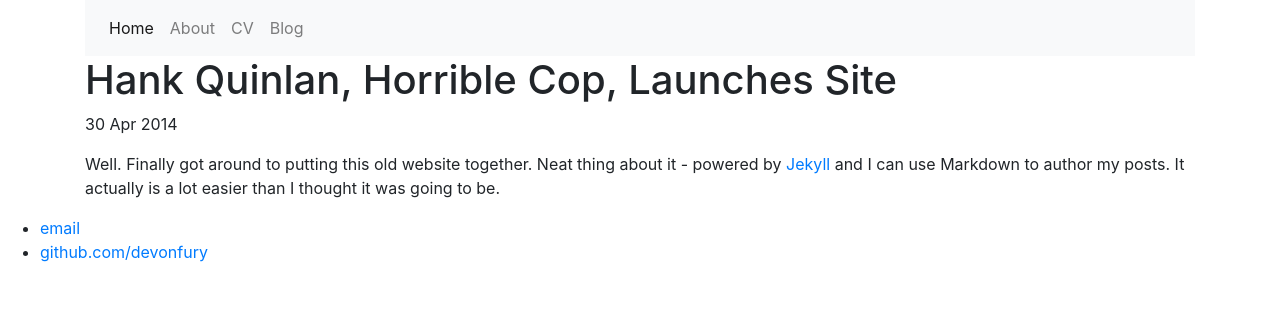
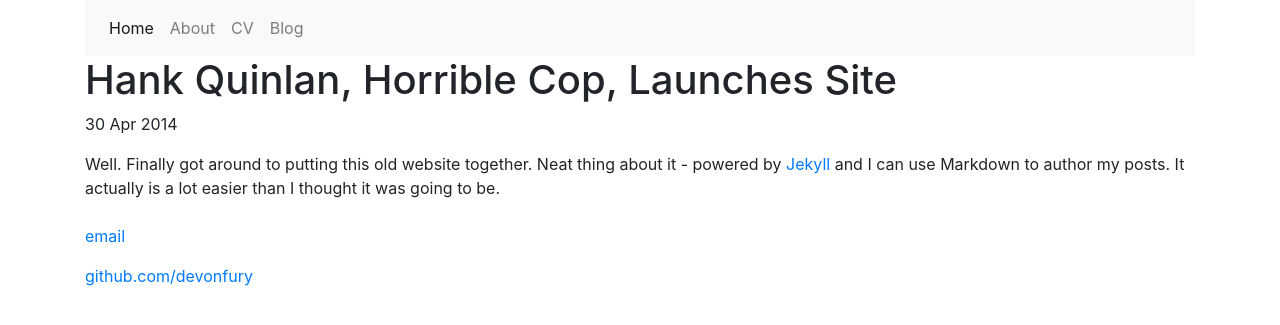
Before and after one commit to devonfury/devonfury.github.io, a Jekyll site: the page built from _posts/2019-12-30-test-post.md, in a window 1280 px wide. Shown: the top 325 px of the page. Built offline with Jekyll 4.4.1, drawn with Linux system fonts in a browser that asks for light colours.

Commit message:
correcting footer

```diff
--- a/_layouts/default.html
+++ b/_layouts/default.html
@@ -25,11 +25,11 @@
 			{{ content }}
 
 			</div><!-- /.container -->
-			<footer>
-	    		<ul>
-	        		<li><a href="mailto:marvin.carpenter@gmail.com">email</a></li>
-	        		<li><a href="https://github.com/devonfury">github.com/devonfury</a></li>
+			<div class="container">
+	    		<ul class=navbar-nav>
+	        		<li class="nav-item"><a class="nav-link" href="mailto:marvin.carpenter@gmail.com">email</a></li>
+	        		<li class="nav-item"><a class="nav-link" href="https://github.com/devonfury">github.com/devonfury</a></li>
 				</ul>
-			</footer>
+			</div>
 		</body>
 	</html>
```
